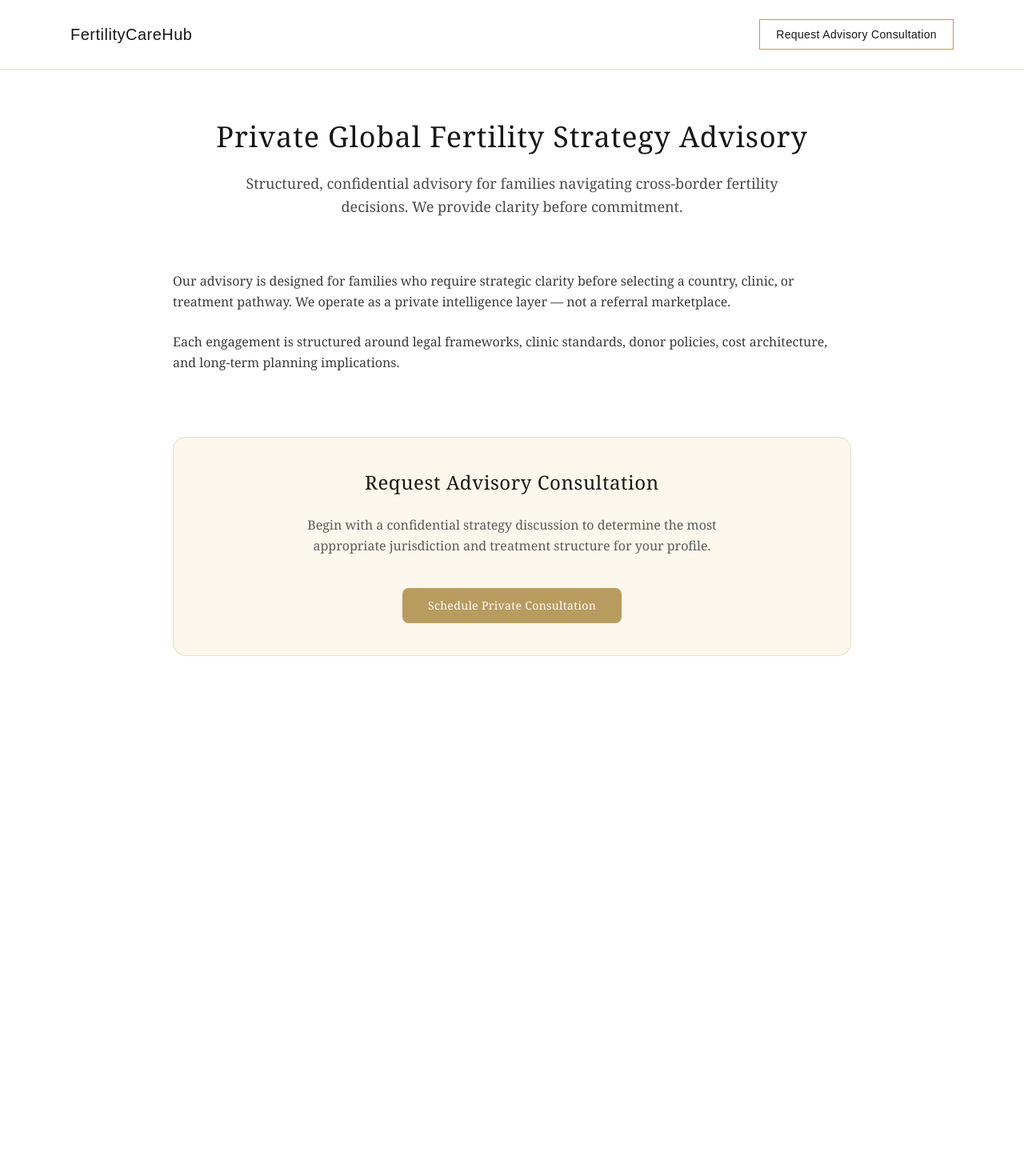
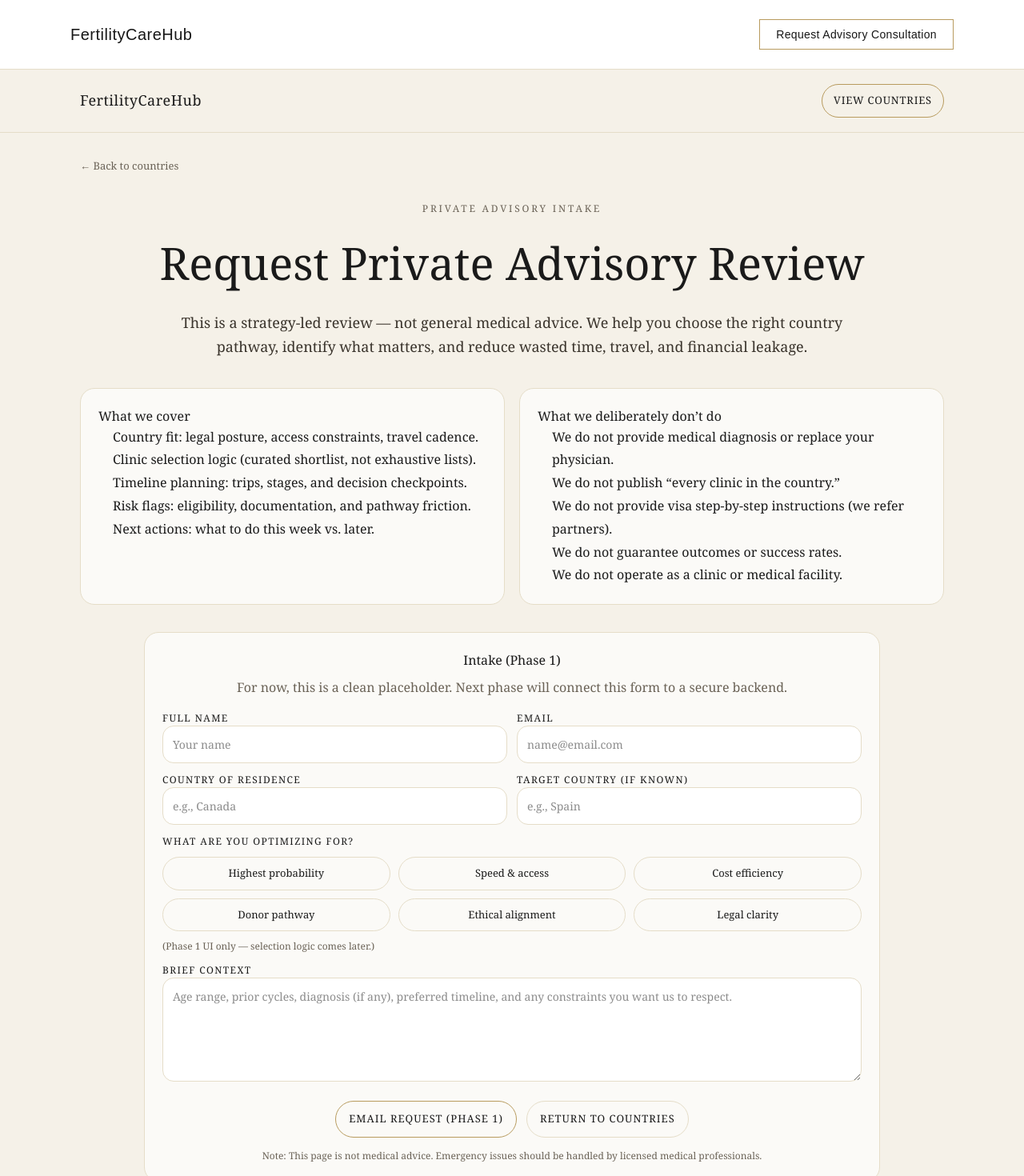
Before and after one commit to fmeliteintl-collab/fertilitycarehub-web, a Next.js app: page /consultation in a window 1280 px wide. Shown: the top 1470 px of the page at 80% size. Before the commit the page ends 884 px from the top, so only its background shows below. Built offline with nearby package versions, Linux system fonts and the light colour scheme.

Commit message:
Add consultation intake page

```diff
--- a/app/consultation/page.tsx
+++ b/app/consultation/page.tsx
@@ -1,59 +1,351 @@
+import Link from "next/link";
+
 export default function ConsultationPage() {
+  const PAGE_BG = "#F5F1E8";
+  const INK = "#1A1A1A";
+  const MUTED = "#6A6256";
+  const GOLD = "#B89B5E";
+  const BORDER = "#E5DDC8";
+  const CARD_BG = "#FBFAF7";
+
   return (
     <main
-      className="max-w-4xl mx-auto px-6 py-16"
-      style={{ fontFamily: "Georgia, serif" }}
+      style={{
+        background: PAGE_BG,
+        color: INK,
+        minHeight: "100vh",
+        fontFamily:
+          'ui-serif, Georgia, Cambria, "Times New Roman", Times, serif',
+      }}
     >
       {/* Header */}
-      <section className="text-center mb-16">
-        <h1 className="text-3xl md:text-4xl tracking-wide">
-          Private Global Fertility Strategy Advisory
+      <header
+        style={{
+          width: "100%",
+          borderBottom: `1px solid ${BORDER}`,
+          background: PAGE_BG,
+        }}
+      >
+        <div
+          style={{
+            maxWidth: 1120,
+            margin: "0 auto",
+            padding: "18px 20px",
+            display: "flex",
+            alignItems: "center",
+            justifyContent: "space-between",
+          }}
+        >
+          <Link
+            href="/countries"
+            style={{
+              textDecoration: "none",
+              color: INK,
+              fontSize: 18,
+              letterSpacing: 0.5,
+            }}
+          >
+            FertilityCareHub
+          </Link>
+
+          <Link
+            href="/countries"
+            style={{
+              textDecoration: "none",
+              border: `1px solid ${GOLD}`,
+              color: INK,
+              padding: "10px 14px",
+              borderRadius: 999,
+              fontSize: 13,
+              letterSpacing: 0.8,
+              textTransform: "uppercase",
+              background: "transparent",
+            }}
+          >
+            View Countries
+          </Link>
+        </div>
+      </header>
+
+      <div style={{ maxWidth: 1120, margin: "0 auto", padding: "28px 20px 90px" }}>
+        {/* Back */}
+        <div>
+          <Link
+            href="/countries"
+            style={{ textDecoration: "none", color: MUTED, fontSize: 13 }}
+          >
+            ← Back to countries
+          </Link>
+        </div>
+
+        {/* Hero */}
+        <section style={{ paddingTop: 34, paddingBottom: 26, textAlign: "center" }}>
+          <div
+            style={{
+              fontSize: 12,
+              letterSpacing: 2.8,
+              textTransform: "uppercase",
+              color: MUTED,
+              marginBottom: 16,
+            }}
+          >
+            Private advisory intake
+          </div>
+
+          <h1 style={{ margin: 0, fontSize: 56 }}>
+            Request Private Advisory Review
           </h1>
 
-        <p className="mt-6 text-base md:text-lg text-[#4A4A4A] leading-relaxed max-w-2xl mx-auto">
-          Structured, confidential advisory for families navigating cross-border fertility
-          decisions. We provide clarity before commitment.
+          <p
+            style={{
+              margin: "18px auto 0",
+              maxWidth: 900,
+              fontSize: 18,
+              lineHeight: 1.7,
+              color: "#3A342C",
+            }}
+          >
+            This is a strategy-led review — not general medical advice.
+            We help you choose the right country pathway, identify what matters,
+            and reduce wasted time, travel, and financial leakage.
           </p>
         </section>
 
-      {/* Advisory Overview */}
-      <section className="mb-20 text-[#3A3A3A] leading-relaxed space-y-6">
-        <p>
-          Our advisory is designed for families who require strategic clarity before
-          selecting a country, clinic, or treatment pathway. We operate as a
-          private intelligence layer — not a referral marketplace.
+        {/* Two cards */}
+        <section
+          style={{
+            display: "grid",
+            gridTemplateColumns: "1fr 1fr",
+            gap: 18,
+            marginTop: 10,
+          }}
+        >
+          <div
+            style={{
+              background: CARD_BG,
+              border: `1px solid ${BORDER}`,
+              borderRadius: 18,
+              padding: 22,
+            }}
+          >
+            <h2>What we cover</h2>
+            <ul style={{ paddingLeft: 18, lineHeight: 1.8 }}>
+              <li>Country fit: legal posture, access constraints, travel cadence.</li>
+              <li>Clinic selection logic (curated shortlist, not exhaustive lists).</li>
+              <li>Timeline planning: trips, stages, and decision checkpoints.</li>
+              <li>Risk flags: eligibility, documentation, and pathway friction.</li>
+              <li>Next actions: what to do this week vs. later.</li>
+            </ul>
+          </div>
+
+          <div
+            style={{
+              background: CARD_BG,
+              border: `1px solid ${BORDER}`,
+              borderRadius: 18,
+              padding: 22,
+            }}
+          >
+            <h2>What we deliberately don’t do</h2>
+            <ul style={{ paddingLeft: 18, lineHeight: 1.8 }}>
+              <li>We do not provide medical diagnosis or replace your physician.</li>
+              <li>We do not publish “every clinic in the country.”</li>
+              <li>We do not provide visa step-by-step instructions (we refer partners).</li>
+              <li>We do not guarantee outcomes or success rates.</li>
+              <li>We do not operate as a clinic or medical facility.</li>
+            </ul>
+          </div>
+        </section>
+
+        {/* Intake */}
+        <section style={{ marginTop: 34 }}>
+          <div
+            style={{
+              background: CARD_BG,
+              border: `1px solid ${BORDER}`,
+              borderRadius: 18,
+              padding: 22,
+              maxWidth: 920,
+              margin: "0 auto",
+            }}
+          >
+            <h2 style={{ textAlign: "center" }}>Intake (Phase 1)</h2>
+
+            <p style={{ textAlign: "center", color: MUTED, marginTop: 10 }}>
+              For now, this is a clean placeholder. Next phase will connect this form to a secure backend.
             </p>
 
-        <p>
-          Each engagement is structured around legal frameworks, clinic standards,
-          donor policies, cost architecture, and long-term planning implications.
-        </p>
-      </section>
-
-      {/* Request Section (THIS is the anchor) */}
-      <section
-        id="request"
-        className="border border-[#E5DDC8] bg-[#FBF7EC] rounded-2xl p-10 text-center"
-      >
-        <h2 className="text-2xl tracking-wide mb-6">
-          Request Advisory Consultation
-        </h2>
-
-        <p className="text-[#5A5A5A] max-w-xl mx-auto leading-relaxed mb-10">
-          Begin with a confidential strategy discussion to determine the most
-          appropriate jurisdiction and treatment structure for your profile.
-        </p>
-
-        <button
-          className="px-8 py-3 rounded-lg tracking-wide text-sm"
+            <div
               style={{
-            background: "#B89B5E",
-            color: "#ffffff",
+                marginTop: 18,
+                display: "grid",
+                gridTemplateColumns: "1fr 1fr",
+                gap: 12,
               }}
             >
-          Schedule Private Consultation
-        </button>
+              <Input label="Full name" placeholder="Your name" />
+              <Input label="Email" placeholder="name@email.com" />
+              <Input label="Country of residence" placeholder="e.g., Canada" />
+              <Input label="Target country (if known)" placeholder="e.g., Spain" />
+            </div>
+
+            <div style={{ marginTop: 12 }}>
+              <Label text="What are you optimizing for?" />
+              <div
+                style={{
+                  display: "grid",
+                  gridTemplateColumns: "repeat(3, 1fr)",
+                  gap: 10,
+                  marginTop: 10,
+                }}
+              >
+                <Chip text="Highest probability" />
+                <Chip text="Speed & access" />
+                <Chip text="Cost efficiency" />
+                <Chip text="Donor pathway" />
+                <Chip text="Ethical alignment" />
+                <Chip text="Legal clarity" />
+              </div>
+              <p style={{ color: MUTED, fontSize: 12, marginTop: 10 }}>
+                (Phase 1 UI only — selection logic comes later.)
+              </p>
+            </div>
+
+            <div style={{ marginTop: 12 }}>
+              <Label text="Brief context" />
+              <textarea
+                placeholder="Age range, prior cycles, diagnosis (if any), preferred timeline, and any constraints you want us to respect."
+                style={{
+                  width: "100%",
+                  minHeight: 130,
+                  padding: 12,
+                  borderRadius: 14,
+                  border: `1px solid ${BORDER}`,
+                  outline: "none",
+                  background: "#FFF",
+                  fontFamily:
+                    'ui-serif, Georgia, Cambria, "Times New Roman", Times, serif',
+                  fontSize: 14,
+                  lineHeight: 1.6,
+                }}
+              />
+            </div>
+
+            {/* CTA row */}
+            <div
+              style={{
+                marginTop: 18,
+                display: "flex",
+                justifyContent: "center",
+                gap: 12,
+                flexWrap: "wrap",
+              }}
+            >
+              <a
+                href="mailto:hello@fertilitycarehub.com?subject=Private%20Advisory%20Review%20Request"
+                style={{
+                  display: "inline-block",
+                  border: `1px solid ${GOLD}`,
+                  padding: "12px 16px",
+                  borderRadius: 999,
+                  textDecoration: "none",
+                  color: INK,
+                  fontSize: 13,
+                  letterSpacing: 1,
+                  textTransform: "uppercase",
+                  background: "transparent",
+                }}
+              >
+                Email Request (Phase 1)
+              </a>
+
+              <Link
+                href="/countries"
+                style={{
+                  display: "inline-block",
+                  border: `1px solid ${BORDER}`,
+                  padding: "12px 16px",
+                  borderRadius: 999,
+                  textDecoration: "none",
+                  color: INK,
+                  fontSize: 13,
+                  letterSpacing: 1,
+                  textTransform: "uppercase",
+                  background: "transparent",
+                }}
+              >
+                Return to Countries
+              </Link>
+            </div>
+
+            <p style={{ color: MUTED, fontSize: 12, textAlign: "center", marginTop: 14 }}>
+              Note: This page is not medical advice. Emergency issues should be handled by licensed medical professionals.
+            </p>
+          </div>
         </section>
+      </div>
+
+      <style>{`
+        @media (max-width: 900px) {
+          section[style*="grid-template-columns: 1fr 1fr"] {
+            grid-template-columns: 1fr !important;
+          }
+          h1 { font-size: 40px !important; }
+          div[style*="repeat(3, 1fr)"] {
+            grid-template-columns: 1fr 1fr !important;
+          }
+        }
+      `}</style>
     </main>
   );
 }
+
+function Label({ text }: { text: string }) {
+  return (
+    <div style={{ fontSize: 12, letterSpacing: 1.4, textTransform: "uppercase" }}>
+      {text}
+    </div>
+  );
+}
+
+function Input({ label, placeholder }: { label: string; placeholder: string }) {
+  const BORDER = "#E5DDC8";
+  return (
+    <div>
+      <Label text={label} />
+      <input
+        placeholder={placeholder}
+        style={{
+          width: "100%",
+          padding: 12,
+          borderRadius: 14,
+          border: `1px solid ${BORDER}`,
+          outline: "none",
+          background: "#FFF",
+          fontFamily:
+            'ui-serif, Georgia, Cambria, "Times New Roman", Times, serif',
+          fontSize: 14,
+        }}
+      />
+    </div>
+  );
+}
+
+function Chip({ text }: { text: string }) {
+  const BORDER = "#E5DDC8";
+  return (
+    <div
+      style={{
+        border: `1px solid ${BORDER}`,
+        borderRadius: 999,
+        padding: "10px 12px",
+        fontSize: 13,
+        background: "transparent",
+        textAlign: "center",
+        userSelect: "none",
+      }}
+    >
+      {text}
+    </div>
+  );
+}
```
Lines whose indentation alone changed are shown as unchanged.
